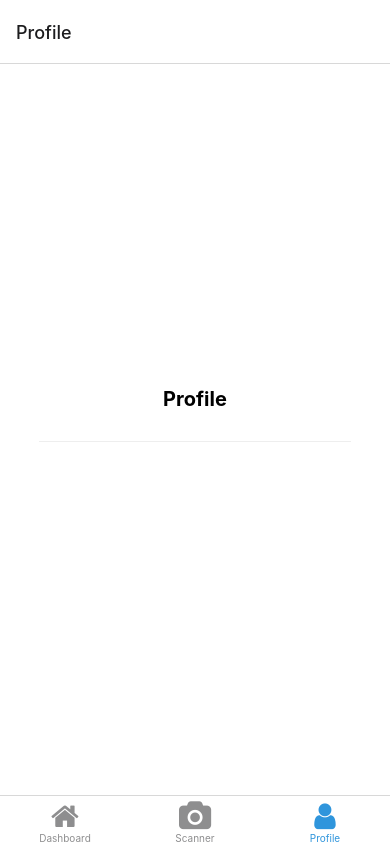
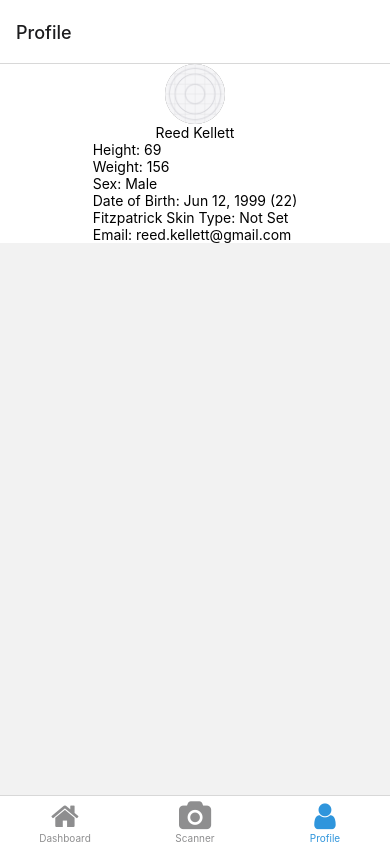
Before and after one commit to reedkellett/SkinSweepApp, a React Native app: screen /Profile in a window 390 px wide. Built offline with nearby package versions, Linux system fonts and the light colour scheme; what expo-linking would draw is missing.

Commit message:
added test data and views to dashboard and profile screens

```diff
--- a/screens/DashboardScreen.tsx
+++ b/screens/DashboardScreen.tsx
@@ -1,19 +1,36 @@
 import * as React from "react";
-import { StyleSheet } from "react-native";
+import { FlatList, StyleSheet } from "react-native";
 
 import { Text, View } from "../components/Themed";
 import { RootTabScreenProps } from "../types";
+
+const dataSource = [
+  { key: "1", text: "Entry 1" },
+  { key: "2", text: "Entry 2" },
+  { key: "3", text: "Entry 3" },
+  { key: "4", text: "Entry 4" },
+  { key: "5", text: "Entry 5" },
+  { key: "6", text: "Entry 6" },
+  { key: "7", text: "Entry 7" },
+  { key: "8", text: "Entry 8" },
+  { key: "9", text: "Entry 9" },
+];
 
 export default function DashboardScreen({
   navigation,
 }: RootTabScreenProps<"Dashboard">) {
   return (
     <View style={styles.container}>
-      <Text style={styles.title}>Dashboard</Text>
+      <Text style={styles.title}>Overview Information</Text>
       <View
         style={styles.separator}
         lightColor="#eee"
         darkColor="rgba(255,255,255,0.1)"
+      />
+      <FlatList
+        data={dataSource}
+        renderItem={({ item }) => <Text>{item.text}</Text>}
+        numColumns={3}
       />
     </View>
   );
--- a/screens/ProfileScreen.tsx
+++ b/screens/ProfileScreen.tsx
@@ -1,18 +1,46 @@
 import * as React from "react";
-import { StyleSheet } from "react-native";
+import { StyleSheet, Image, FlatList } from "react-native";
 
 import { Text, View } from "../components/Themed";
 
+const name = "Reed Kellett";
+
+const profileData = [
+  { key: "Height", value: 69 },
+  { key: "Weight", value: 156 },
+  { key: "Sex", value: "Male" },
+  { key: "Date of Birth", value: "Jun 12, 1999 (22)" },
+  { key: "Fitzpatrick Skin Type", value: "Not Set" },
+  { key: "Email", value: "reed.kellett@gmail.com" },
+];
+
 export default function ProfileScreen() {
   return (
-    <View style={styles.container}>
-      <Text style={styles.title}>Profile</Text>
-      <View
-        style={styles.separator}
-        lightColor="#eee"
-        darkColor="rgba(255,255,255,0.1)"
+    <View style={{ flexDirection: "column", alignItems: "center" }}>
+      <Image
+        style={{
+          height: 60,
+          width: 60,
+          backgroundColor: "grey",
+          borderRadius: 50,
+        }}
+        source={require("../assets/images/icon.png")}
+      />
+      <Text>{name}</Text>
+      <FlatList
+        data={profileData}
+        renderItem={({ item }) => <Text>{`${item.key}: ${item.value}`}</Text>}
       />
     </View>
+
+    // <View style={styles.container}>
+    //   <Text style={styles.title}>Profile</Text>
+    //   <View
+    //     style={styles.separator}
+    //     lightColor="#eee"
+    //     darkColor="rgba(255,255,255,0.1)"
+    //   />
+    // </View>
   );
 }
 
```
